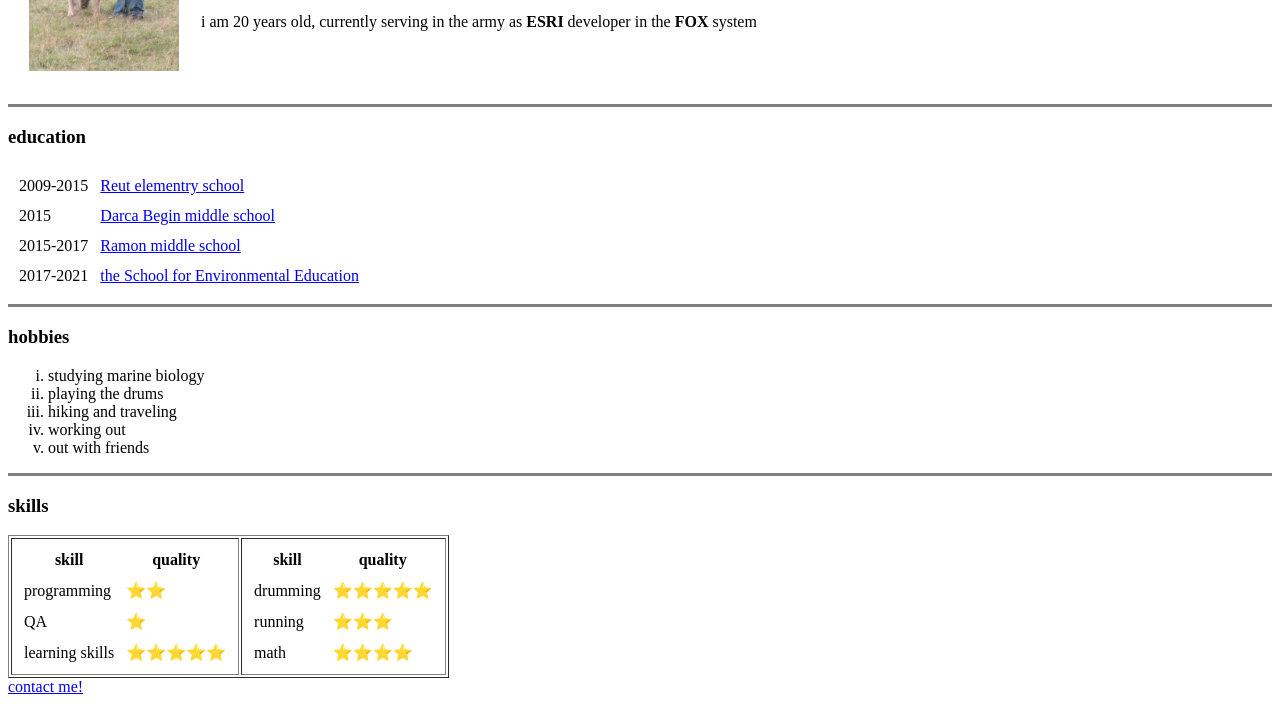
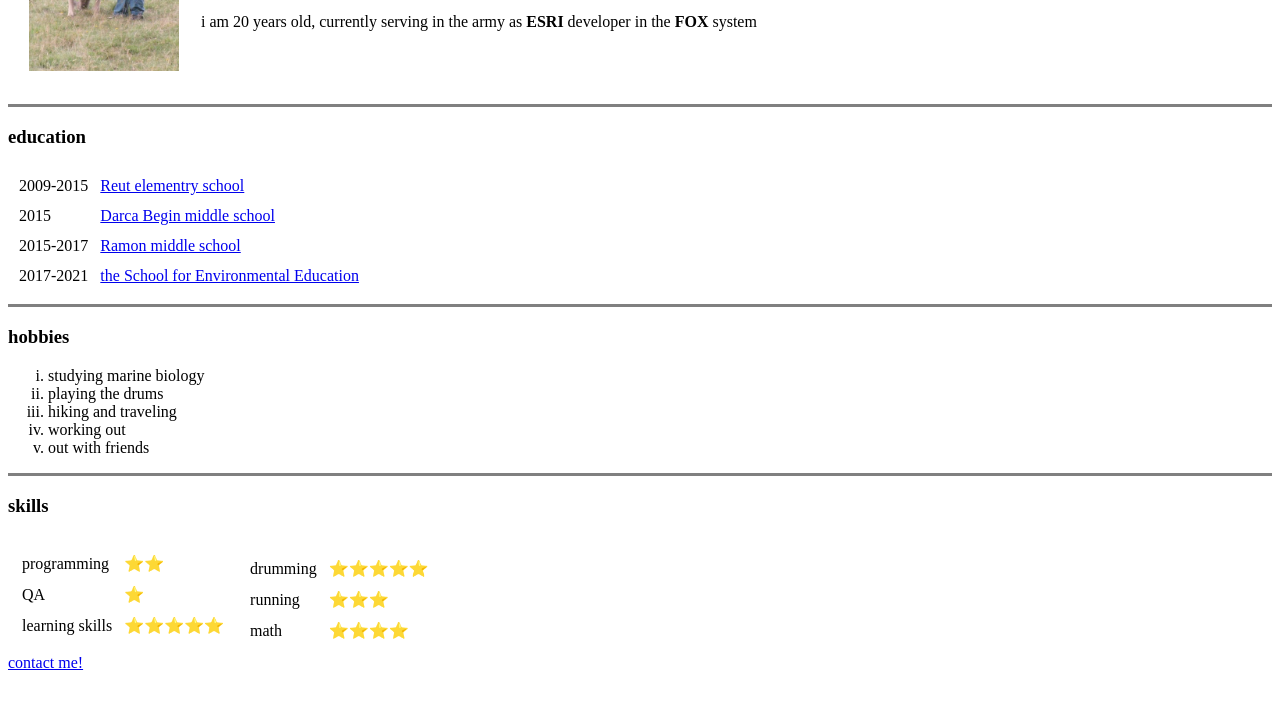
Before and after one commit to ArnonSchor/cv, a plain HTML site: page index.html in a window 1280 px wide. Shown: the part 158-862 px from the top of the page. After the commit the page ends 838 px from the top, so only its background shows below. Drawn offline with Linux system fonts and the light colour scheme.

Commit message:
Add files via upload

```diff
--- a/index.html
+++ b/index.html
@@ -56,17 +56,10 @@
     </ol>
     <hr size="3" noshade>
     <h3>skills</h3>
-    <table border="1">
+    <table>
         <tr>
             <td>
                 <table cellspacing="10">
-                    <thead>
-                        <tr>
-                            <th>skill</th>
-                            <th>quality</th>
-                        </tr>
-                    </thead>
-                    <tbody>
                     <tr>
                         <td>programming</td>
                         <td>⭐⭐</td>
@@ -79,18 +72,13 @@
                         <td>learning skills</td>
                         <td>⭐⭐⭐⭐⭐</td>
                     </tr>
-                    </tbody>
                 </table>
             </td>
             <td>
                 <table cellspacing="10">
                     <thead>
                         <tr>
-                            <th>skill</th>
-                            <th>quality</th>
                         </tr>
-                    </thead>
-                    <tbody>
                         <tr>
                             <td>drumming</td>
                             <td>⭐⭐⭐⭐⭐</td>
@@ -103,7 +91,6 @@
                             <td>math</td>
                             <td>⭐⭐⭐⭐</td>
                         </tr>
-                    </tbody>
                 </table>
             </td>
         </tr>
```
Lines whose indentation alone changed are shown as unchanged.
